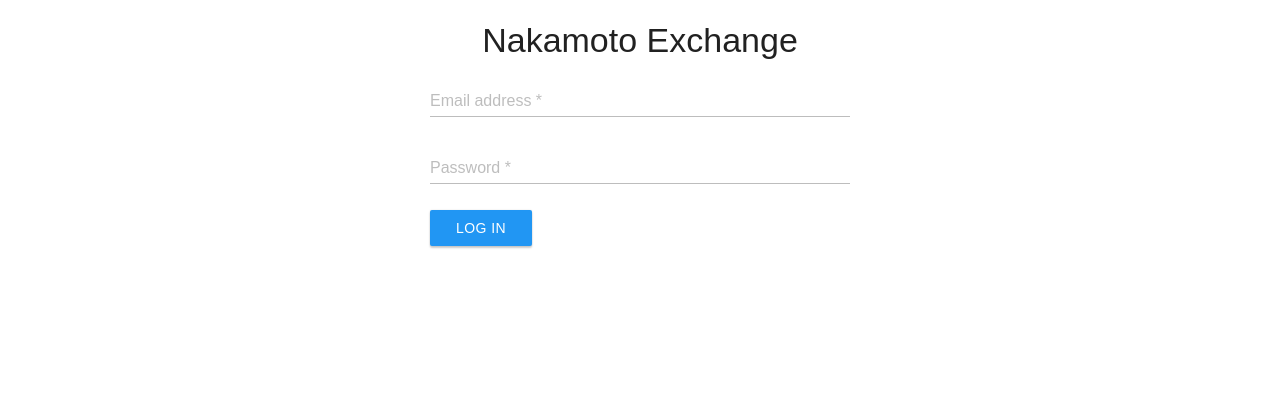
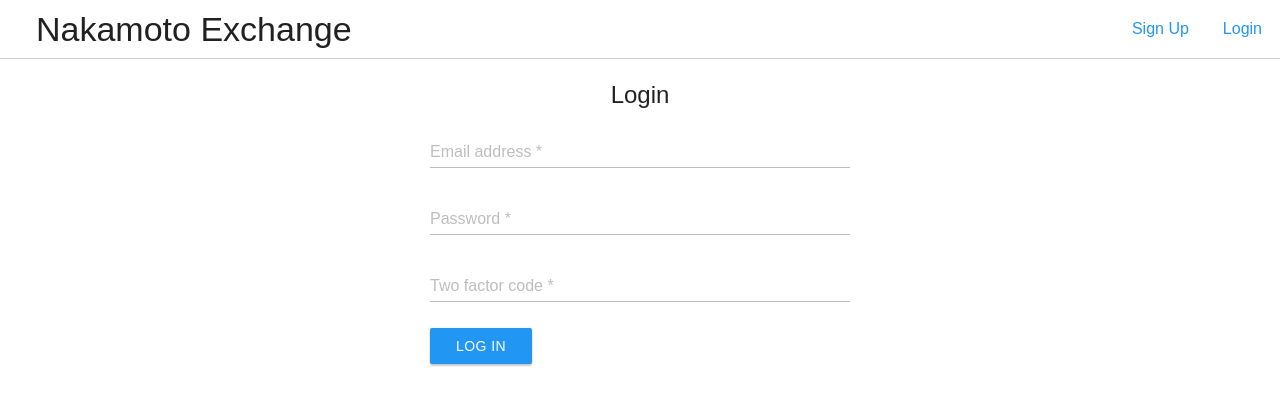
Before and after one commit to jackmurray90/nakamoto, a Django app: template nakamoto/templates/login.html in a window 1280 px wide. Shown: the top 406 px of the page. Run offline with Django 3.2, Linux system fonts and the light colour scheme; the template is opened without the code that fills it, so the values that code supplies are empty.

Commit message:
Add two factor code to login

```diff
--- a/nakamoto/models.py
+++ b/nakamoto/models.py
@@ -8,6 +8,7 @@ class SignUp(models.Model):
     otp_key = models.CharField(max_length=32)
     expiry = models.DateTimeField()
 
+
 class Settings(models.Model):
     user = models.OneToOneField(User, on_delete=models.CASCADE)
     otp_key = models.CharField(max_length=32)
--- a/nakamoto/templates/base.html
+++ b/nakamoto/templates/base.html
@@ -9,10 +9,27 @@
   li { list-style: none; padding: 1em; background-color: #999; margin: 0; }
   li.error { background-color: #c99; }
   li.success { background-color: #9c9; }
+  .nav { padding: 0; margin: 0; width: 100%; border-bottom: 1px solid #ccc; }
+  .nav h1 { padding: 0.2em 1em; margin: 0; width: 100%; }
+  .nav td { padding: 0; margin: 0; white-space: nowrap; }
+  .nav td a { padding: 1em; }
 </style>
 <link href="{% static "mui.min.css" %}" rel="stylesheet" type="text/css" />
 <script src="{% static "mui.min.js" %}"></script>
+<table class="nav">
+  <tr>
+    <td><h1>Nakamoto Exchange</h1></td>
+    <td width="100%"></td>
+    {% if user.is_authenticated %}
+      <td><a href="/wallets">Wallets</a></td>
+      <td><a href="/markets">Markets</a></td>
+      <td><a href="/logout">Logout</a></td>
+    {% else %}
+      <td><a href="/sign-up">Sign Up</a></td>
+      <td><a href="/login">Login</a></td>
+    {% endif %}
+  </tr>
+</table>
 <div class="page">
-  <h1>Nakamoto Exchange</h1>
   {% block content %}{% endblock %}
 </div>
--- a/nakamoto/templates/index.html
+++ b/nakamoto/templates/index.html
@@ -1 +1,4 @@
-Index!
+{% extends "base.html" %}
+{% block content %}
+  Index!
+{% endblock %}
--- a/nakamoto/templates/login.html
+++ b/nakamoto/templates/login.html
@@ -1,5 +1,6 @@
 {% extends "base.html" %}
 {% block content %}
+  <h2>Login</h2>
   <form method="post">
     {% csrf_token %}
     {% if messages %}
@@ -17,6 +18,10 @@
       <input type="password" name="password"/>
       <label>Password *</label>
     </div>
+    <div class="mui-textfield mui-textfield--float-label">
+      <input type="text" name="otp"/>
+      <label>Two factor code *</label>
+    </div>
     <button type="submit" class="mui-btn mui-btn--primary mui-btn--raised">Log In</button>
   </form>
 {% endblock %}
--- a/nakamoto/templates/sign_up.html
+++ b/nakamoto/templates/sign_up.html
@@ -1,5 +1,6 @@
 {% extends "base.html" %}
 {% block content %}
+  <h2>Sign Up</h2>
   <form method="post">
     {% csrf_token %}
     {% if messages %}
--- a/nakamoto/urls.py
+++ b/nakamoto/urls.py
@@ -15,11 +15,12 @@ Including another URLconf
 """
 from django.contrib import admin
 from django.urls import path, include
-from nakamoto.views import IndexView, LoginView, SignUpView, SignUpVerifyView
+from nakamoto.views import IndexView, LoginView, LogoutView, SignUpView, SignUpVerifyView
 
 urlpatterns = [
     path("", IndexView.as_view(), name="index"),
     path("login", LoginView.as_view(), name="login"),
+    path("logout", LogoutView.as_view(), name="logout"),
     path("sign-up", SignUpView.as_view(), name="sign-up"),
     path("sign-up/verify/<code>", SignUpVerifyView.as_view(), name="sign-up-verify"),
     path("admin/", admin.site.urls),
--- a/nakamoto/views/__init__.py
+++ b/nakamoto/views/__init__.py
@@ -1,3 +1,3 @@
-from nakamoto.views.login import LoginView
+from nakamoto.views.login import LoginView, LogoutView
 from nakamoto.views.sign_up import SignUpView, SignUpVerifyView
 from nakamoto.views.index import IndexView
```
Also changed, not shown: nakamoto/views/login.py (+26 -6 lines).
